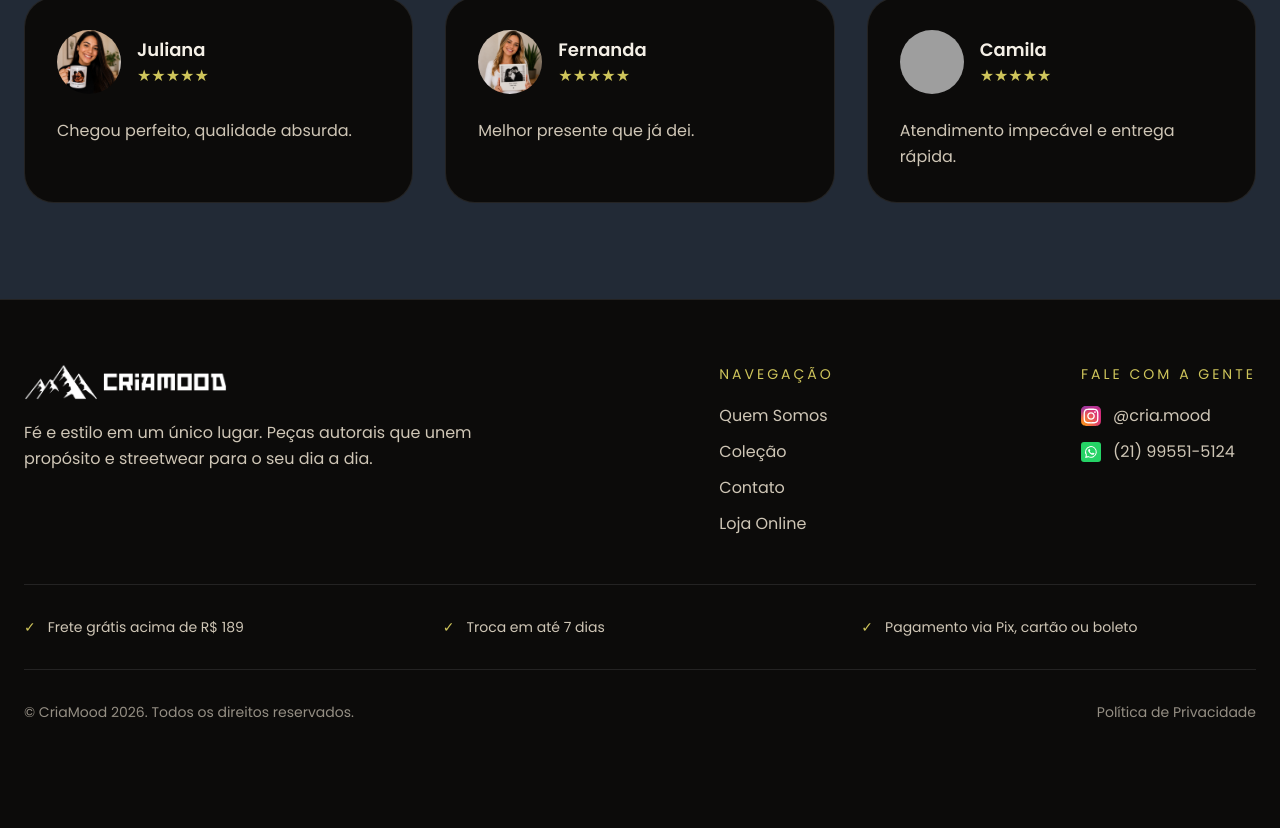
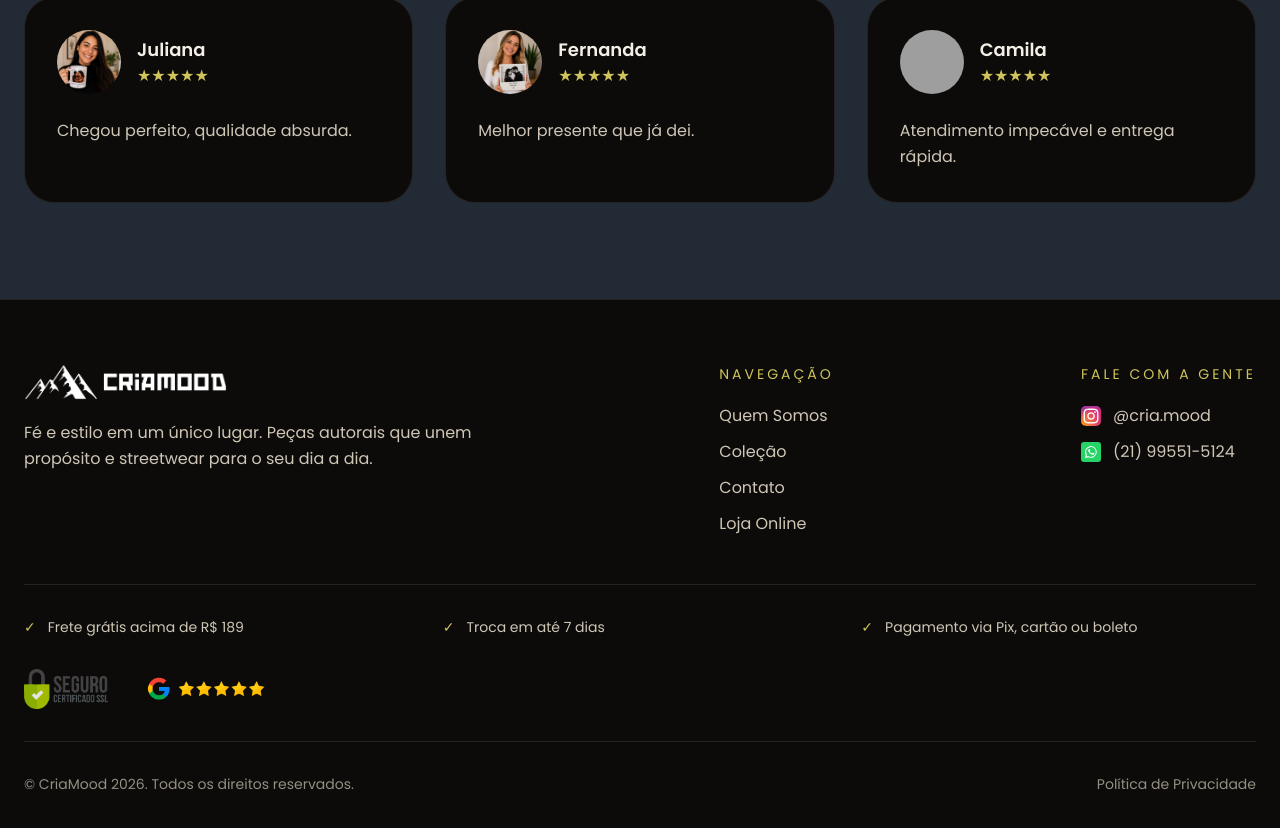
Before and after one commit to criamood/criamood-site, a Next.js app: page / in a window 1280 px wide. Shown: the part 2934-3762 px from the top of the page. Before the commit the page ends 3720 px from the top, so only its background shows below. Built offline with nearby package versions, Linux system fonts and the light colour scheme; grey boxes are pictures that could not be loaded.

Commit message:
adiciona selos de SSL e avaliacoes do Google no rodape

```diff
--- a/components/Footer.jsx
+++ b/components/Footer.jsx
@@ -2,6 +2,8 @@ import Link from "next/link";
 import Image from "next/image";
 
 const STORE_URL = "https://criamood.lojavirtualnuvem.com.br";
+const GOOGLE_PROFILE_URL =
+  "https://www.google.com/maps/place/CriaMood/data=!4m2!3m1!1s0x0:0xedfd80bfcf9a4003?sa=X&ved=1t:2428&ictx=111";
 
 export default function Footer() {
   return (
@@ -94,7 +96,7 @@ export default function Footer() {
         </div>
 
         {/* SELO DE CONFIANÇA */}
-        <div className="border-t border-white/10 py-8 grid sm:grid-cols-3 gap-6 text-sm text-paper-muted">
+        <div className="border-t border-white/10 pt-8 grid sm:grid-cols-3 gap-6 text-sm text-paper-muted">
           <div className="flex items-center gap-3">
             <span className="text-brand">✓</span>
             Frete grátis acima de R$ 189
@@ -107,6 +109,32 @@ export default function Footer() {
             <span className="text-brand">✓</span>
             Pagamento via Pix, cartão ou boleto
           </div>
+        </div>
+
+        {/* SELOS DE IMAGEM (SSL + avaliações Google) */}
+        <div className="py-8 flex flex-wrap items-center gap-8">
+          <Image
+            src="/badges/selo-ssl.png"
+            alt="Certificado SSL — site seguro"
+            width={972}
+            height={465}
+            className="h-10 w-auto opacity-90"
+          />
+
+          <a
+            href={GOOGLE_PROFILE_URL}
+            target="_blank"
+            rel="noopener noreferrer"
+            className="hover:opacity-80 duration-300"
+          >
+            <Image
+              src="/badges/selo-google-5-estrelas.png"
+              alt="Avaliação 5 estrelas da CriaMood no Google"
+              width={840}
+              height={228}
+              className="h-9 w-auto"
+            />
+          </a>
         </div>
 
         <div className="border-t border-white/10 pt-8 text-sm text-paper-muted/70 flex flex-col sm:flex-row justify-between gap-3">
```
Also changed, not shown: public/badges/selo-google-5-estrelas.png (added), public/badges/selo-ssl.png (added).
